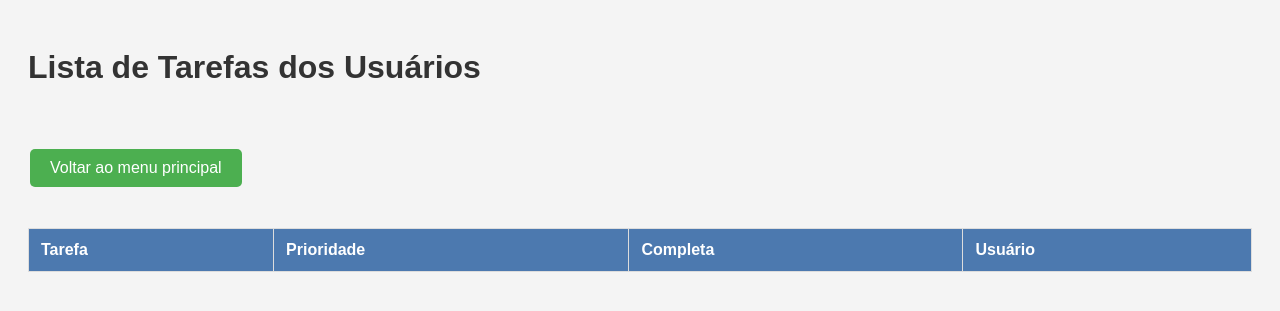
After one commit to Macedonf/UC3-AULA01, a Flask app: page /task/list_tasks_with_users in a window 1280 px wide. The commit adds this page. Shown: the top 311 px of the page. Run offline with Flask 3, Linux system fonts and the light colour scheme; the visitor is signed in with stand-in values (Sample User, id 1); lists and menus that the app fills with data are empty; parts of the project's set-up code (start-up, migrations or seed data) failed here and were passed over.

Commit message:
conclusao do projeto todo

```diff
--- a/app.py
+++ b/app.py
@@ -1,44 +1,21 @@
-from flask import Flask, redirect, url_for
+from flask import Flask
+from configurations.blueprints import register_blueprints
+from configurations.config import Config
 from configurations.database import db
 from configurations.sql_commands import create_table_tasks, create_table_users, create_root_user
-from controllers.task_controller import task_blueprint
-from controllers.user_controller import user_blueprint
-from dotenv import load_dotenv
-from urllib.parse import quote
-import os
-
-# Carregar as variáveis de ambiente do .env
-load_dotenv()
 
 app = Flask(__name__)
-app.secret_key = os.getenv('SECRET_KEY')
 
-# Registra os blueprints
-app.register_blueprint(task_blueprint)
-app.register_blueprint(user_blueprint)
+#carrega as configurações da config
+app.config.from_object(Config)
 
-user = os.getenv('DB_USER')
-password = os.getenv('DB_PASSWORD')
-db_name = os.getenv('DB_NAME')
-host = os.getenv('DB_HOST')
-port = os.getenv('DB_PORT')
-
-password = quote(password)
-
-# Configura a string de conexão com o banco de dados PostgreSQL (via Supabase)
-app.config['SQLALCHEMY_DATABASE_URI'] = f"postgresql://{user}:{password}@{host}:{port}/{db_name}"
-app.config['SQLALCHEMY_TRACK_MODIFICATIONS'] = False
-app.config['SQLALCHEMY_ECHO'] = True
-
+#Inicializa a conexão com o banco de dados
 db.init_app(app)
 
-# Defina a rota principal para redirecionar para a página de login
-@app.route('/')
-def index():
-    return redirect(url_for('user.login'))  # Redireciona para a página de login
+register_blueprints(app)
 
 if __name__ == '__main__':
     create_table_tasks(app, db)
     create_table_users(app, db)
     create_root_user(app, db)
-    app.run(debug=True)
+    app.run(debug=Config.DEBUG)
--- a/controllers/task_controller.py
+++ b/controllers/task_controller.py
@@ -1,4 +1,4 @@
-from flask import Blueprint, render_template, request, url_for, redirect, session
+from flask import Blueprint, render_template, request, url_for, redirect, session, flash
 from services.task_service import TaskService
 
 task_blueprint = Blueprint('task', __name__, url_prefix="/task")
@@ -57,3 +57,15 @@ def remover(tarefa_id):
         return str(e), 400
 
     return redirect(url_for("task.listar"))
+
+
+@task_blueprint.route('/list_tasks_with_users')
+def listar_tarefas_com_usuarios():
+    if 'user_id' not in session or not session.get('is_admin'):
+        flash('Acesso negado. Apenas administradores logados podem acessar essa página', 'danger')
+        return redirect(url_for('user.login'))
+
+    # tasks = Task.query.join(User).all() # Junta a tabela de tarefas com a de usuários
+    tasks_with_users = TaskService.listar_tarefas_com_usuarios()
+    print(tasks_with_users)
+    return render_template('list_tasks_with_users.html', tasks=tasks_with_users)
--- a/repositories/task_repository.py
+++ b/repositories/task_repository.py
@@ -1,5 +1,8 @@
 from configurations.database import db
 from sqlalchemy import text
+
+from models.task_model import Task
+from models.user_model import User
 
 
 class TaskRepository:
@@ -37,3 +40,7 @@ class TaskRepository:
         query = text("DELETE FROM tasks WHERE id = :id")
         db.session.execute(query, {'id': tarefa_id})
         db.session.commit()
+
+    @staticmethod
+    def get_tasks_with_users():
+        return db.session.query(Task, User).join(User, Task.user_id == User.id).all()
--- a/repositories/user_repository.py
+++ b/repositories/user_repository.py
@@ -17,11 +17,11 @@ class UserRepository:
 
     @staticmethod
     def list_users():
-        return User.query.all()
+        return User.query.filter(User.username != 'root').all()
 
     @staticmethod
-    def deactivate_user(user_id):
+    def activate_user(user_id, active):
         user = UserRepository.find_by_id(user_id)
         if user:
-            user.active = False
+            user.active = active
             db.session.commit()
--- a/services/task_service.py
+++ b/services/task_service.py
@@ -15,3 +15,7 @@ class TaskService:
 
     def remover_tarefa(self, tarefa_id):
         TaskRepository.delete_task(tarefa_id)
+
+    @staticmethod
+    def listar_tarefas_com_usuarios():
+        return TaskRepository.get_tasks_with_users()
--- a/static/style.css
+++ b/static/style.css
@@ -1,4 +1,3 @@
-
 body {
     font-family: Arial, sans-serif;
     background-color: #f4f4f4;
@@ -111,3 +110,46 @@ a:hover {
 .remover {
     color: red;
 }
+
+table {
+    width: 100%;
+    border-collapse: collapse;
+    margin-bottom: 20px;
+}
+
+table, th, td {
+    border: 1px solid #ddd;
+}
+
+th, td {
+    padding: 12px;
+    text-align: left;
+}
+
+th {
+    background-color: #4C79AF;
+    color: white;
+}
+
+tr:nth-child(even) {
+    background-color: #f2f2f2;
+}
+
+tr:hover {
+    background-color: #ddd;
+}
+
+.btn-danger {
+    background-color: #A04545;
+}
+
+.btn-danger:hover {
+    background-color: #A04553;
+}
+
+input[type="submit"] {
+    padding: 8px 16px;
+    border: none;
+    cursor: pointer;
+    border-radius: 4px;
+}
--- /dev/null
+++ b/templates/list_tasks_with_users.html
@@ -0,0 +1,45 @@
+
+<!DOCTYPE html>
+<html lang="pt-br">
+<head>
+    <meta charset="UTF-8">
+    <meta content="width=device-width, initial-scale=1.0" name="viewport">
+    <title>Lista de Tarefas dos Usuários</title>
+    <link href="{{ url_for('static', filename='style.css') }}" rel="stylesheet">
+</head>
+<body>
+    <h1>Lista de Tarefas dos Usuários</h1>
+    {% with messages = get_flashed_messages(with_categories=true) %}
+        {% if messages %}
+        <ul class="flashes">
+            {% for category, message in messages %}
+            <li class="{{ category }}">{{ message }}</li>
+            {% endfor %}
+        </ul>
+        {% endif %}
+    {% endwith %}
+
+    <a href="{{ url_for('user.admin_dashboard') }}" class="button btg-dark">Voltar ao menu principal
+    </a>
+    <table>
+        <thead>
+            <tr>
+                <th>Tarefa</th>
+                <th>Prioridade</th>
+                <th>Completa</th>
+                <th>Usuário</th>
+            </tr>
+        </thead>
+        <tbody>
+            {% for task, user in tasks %}
+                <tr>
+                    <td>{{ task.conteudo }}</td>
+                    <td>{{ task.prioridade }}</td>
+                    <td>{{ 'sim' if task.completa else 'Não' }}</td>
+                    <td>{{ user.username }}</td>
+                </tr>
+            {% endfor %}
+        </tbody>
+    </table>
+</body>
+</html>
```
Also changed, not shown: app_repository.py (added, +9 -0 lines), configurations/blueprints.py (added, +9 -0 lines), configurations/config.py (added, +25 -0 lines), controllers/app_controller.py (added, +9 -0 lines), controllers/user_controller.py (+22 -4 lines), services/user_service.py (+6 -2 lines), templates/admin_dashboard.html (added, +26 -0 lines), templates/user_list.html (+14 -1 lines).
